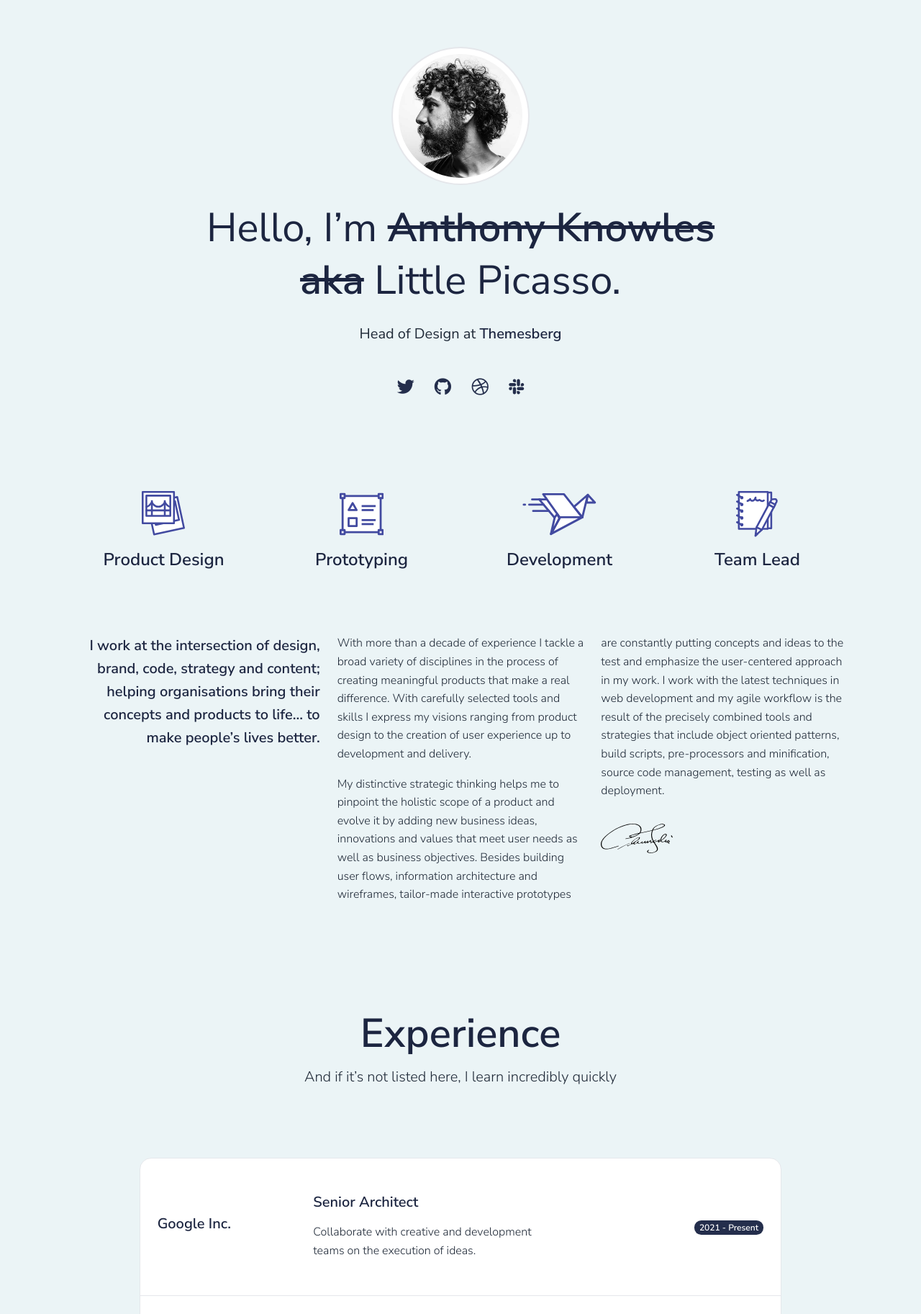
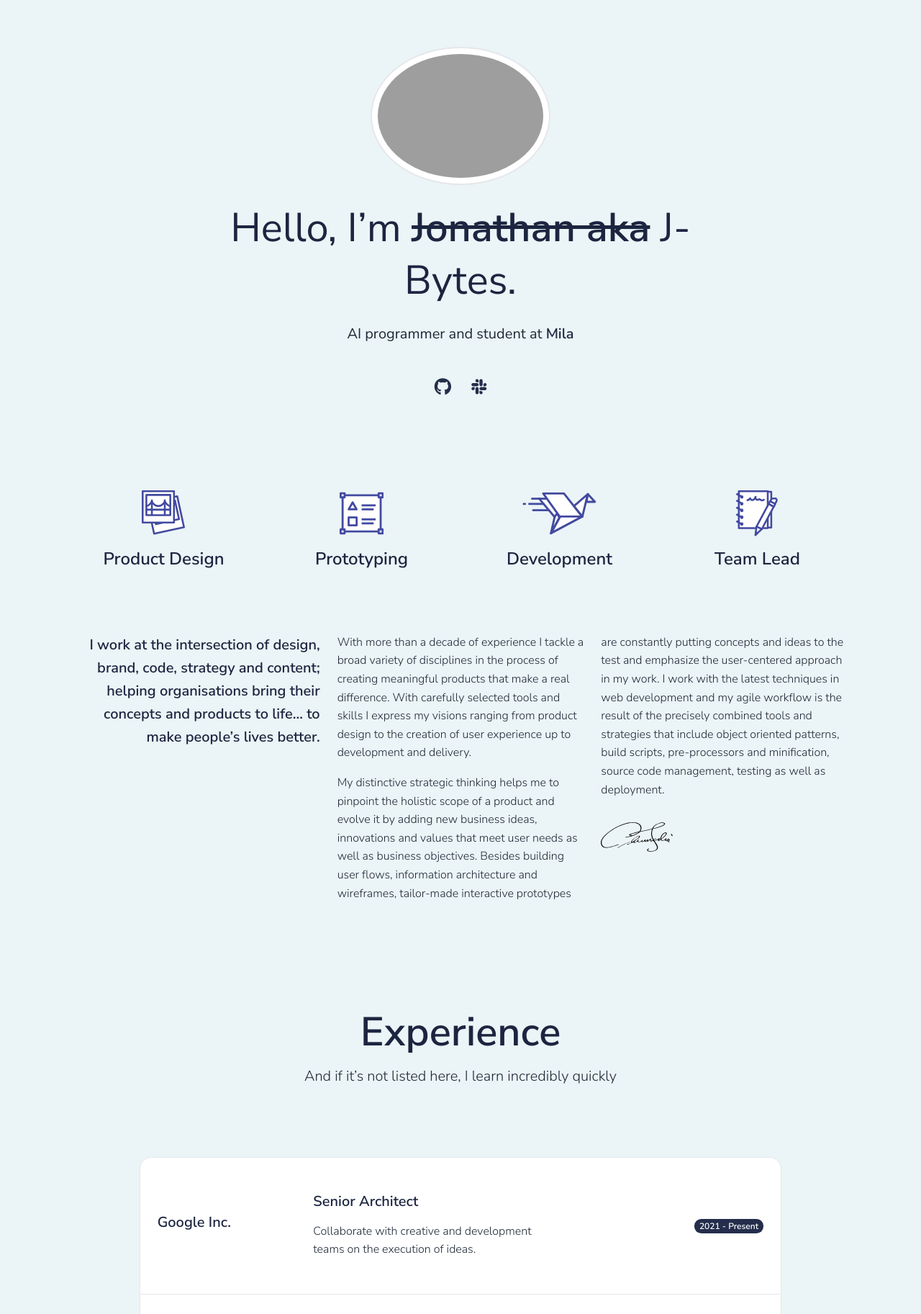
Before and after one commit to J-bytes/Online_CV, a Flask app: page /landing-freelancer.html in a window 1280 px wide. Shown: the part 95-1920 px from the top of the page at 72% size. Run offline with Flask 2, Linux system fonts and the light colour scheme; the visitor is signed in with stand-in values (Sample User, id 1); some libraries are stand-ins or nearby versions; grey boxes are pictures that could not be loaded.

Commit message:
slowly changing base template

```diff
--- a/app/templates/home/landing-freelancer.html
+++ b/app/templates/home/landing-freelancer.html
@@ -16,29 +16,20 @@
             <div class="container">
                 <div class="row justify-content-center text-center">
                     <div class="col-lg-8">
-                        <img src="/static/assets/img/team/profile-picture-freelancer.jpg" class="rounded-circle img-thumbnail image-lg border-gray-300 p-2" alt="Profile image">
+                        <img src="/static/assets/img/team/landing-freelancer.jpg" class="rounded-circle img-thumbnail image-lg border-gray-300 p-2" alt="Profile image">
                         <div class="mt-4 mb-5">
-                            <h1 class="display-2 fw-normal my-4">Hello, I’m <span class="text-through fw-bold">Anthony Knowles aka</span> Little Picasso.</h1>
-                            <h5 class="fw-normal text-gray">Head of Design at <span class="fw-bold text-dark">Themesberg</span></h5>
+                            <h1 class="display-2 fw-normal my-4">Hello, I’m <span class="text-through fw-bold">Jonathan aka</span> J-Bytes.</h1>
+                            <h5 class="fw-normal text-gray">AI programmer and student at <span class="fw-bold text-dark">Mila</span></h5>
                         </div>
-                        <ul class="list-inline text-center mb-0">
+
                             <li class="list-inline-item">
-                                <a class="icon icon-md icon-twitter me-3" data-toggle="tooltip" data-placement="top" title="twitter">
-                                    <span class="fab fa-twitter"></span>
-                                </a>
-                            </li>
-                            <li class="list-inline-item">
-                                <a class="icon icon-md icon-github me-3" data-toggle="tooltip" data-placement="top" title="github">
+                                <a class="icon icon-md icon-github me-3" data-toggle="tooltip" data-placement="top" title="github" href="https://github.com/J-bytes">
                                     <span class="fab fa-github"></span>
                                 </a>
                             </li>
+
                             <li class="list-inline-item">
-                                <a class="icon icon-md icon-dribbble me-3" data-toggle="tooltip" data-placement="top" title="dribbble">
-                                    <span class="fab fa-dribbble"></span>
-                                </a>
-                            </li>
-                            <li class="list-inline-item">
-                                <a class="icon icon-md icon-slack" data-toggle="tooltip" data-placement="top" title="slack">
+                                <a class="icon icon-md icon-linkedin" data-toggle="tooltip" data-placement="top" title="slack" href="https://www.linkedin.com/in/jonathan-beaulieu-emond-298513159/">
                                     <span class="fab fa-slack"></span>
                                 </a>
                             </li>
--- a/app/views.py
+++ b/app/views.py
@@ -112,8 +112,9 @@ def login():
 @app.route('/<path>')
 def index(path):
 
-    if not current_user.is_authenticated:
-        return redirect(url_for('login'))
+    # lets not force login
+    # if not current_user.is_authenticated:
+    #     return redirect(url_for('login'))
 
     try:
 
--- a/requirements.txt
+++ b/requirements.txt
@@ -9,3 +9,4 @@ email_validator==1.1.3
 python-decouple==3.4
 gunicorn==20.1.0
 jinja2==3.0.1
+werkzeug==2.0
--- a/run.py
+++ b/run.py
@@ -4,3 +4,6 @@ Copyright (c) 2019 - present AppSeed.us
 """
 
 from app import app, db
+
+if __name__=="__main__" :
+    app.run("127.0.0.1",debug=True)
```
Also changed, not shown: app/static/assets/img/presentation/all-pages/landing-freelancer.jpg, app/static/assets/img/team/profile-picture-freelancer.jpg (deleted).
